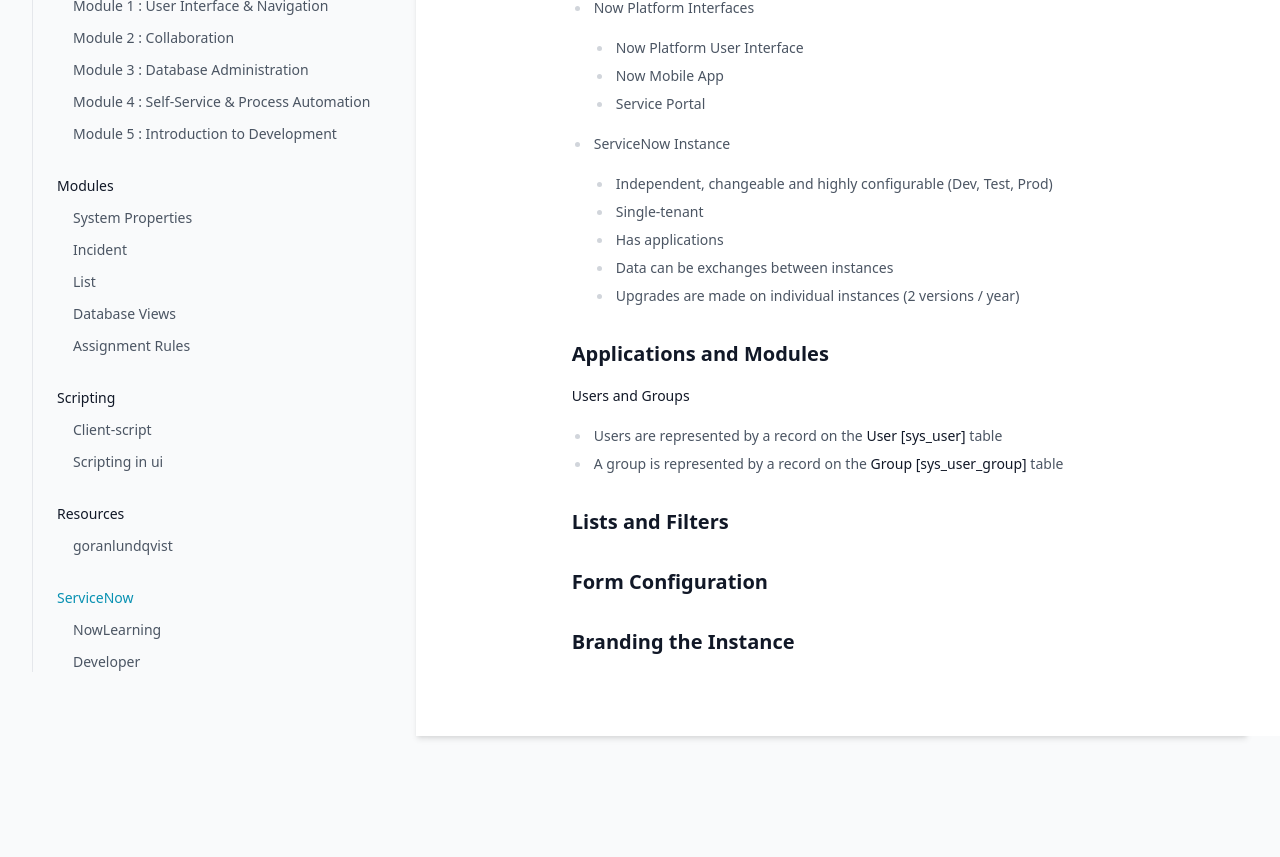
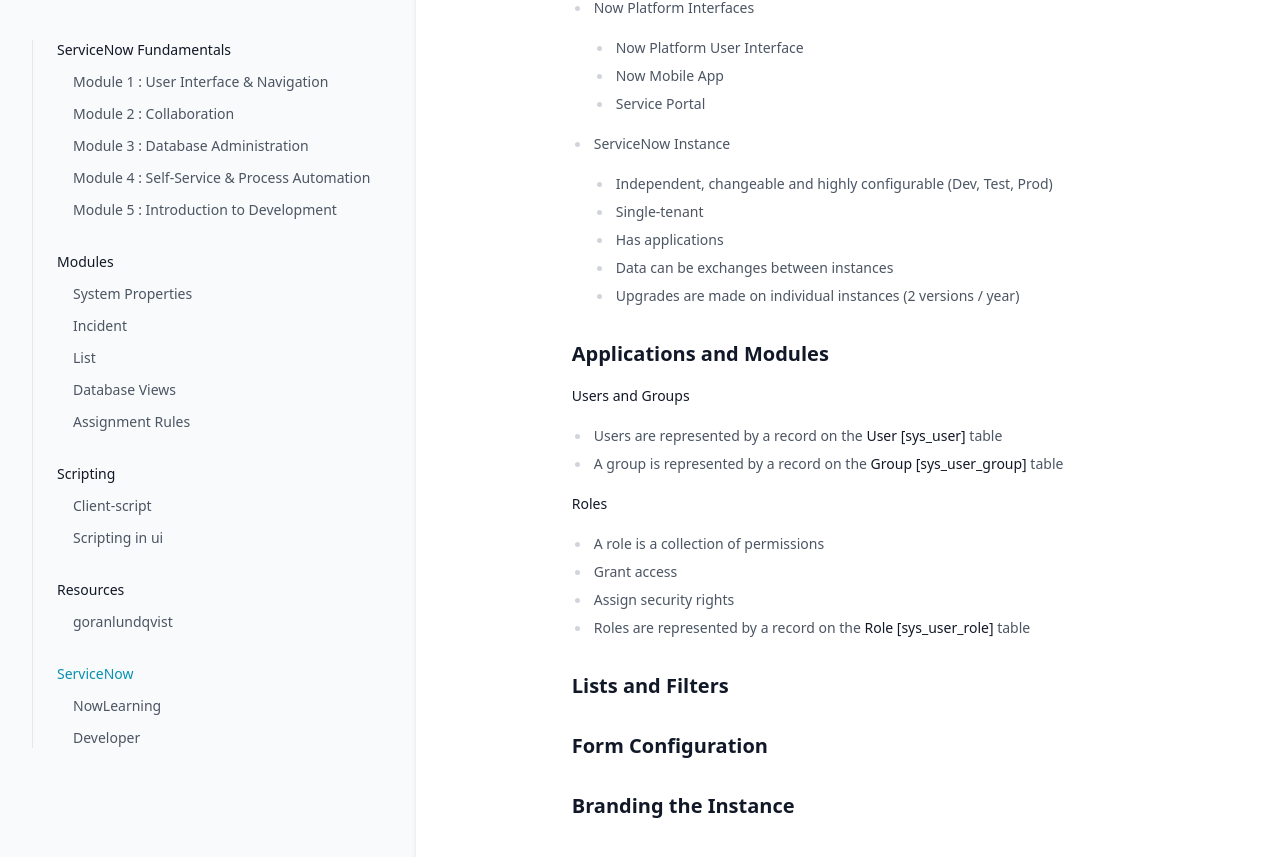
Before and after one commit to greglejeune/ebook, a Jekyll site: the page built from _servicenow/2021-11-01-snf-module1.md, in a window 1280 px wide and 900 px high, scrolled down 579 px. Shown: the top 857 px of the window. Built offline with Jekyll 4.4.1, drawn with Linux system fonts in a browser that asks for light colours.

Commit message:
Update 2021-11-01-snf-module1.md

```diff
--- a/_servicenow/2021-11-01-snf-module1.md
+++ b/_servicenow/2021-11-01-snf-module1.md
@@ -51,6 +51,15 @@ category: snf
   <li>A group is represented by a record on the <strong>Group [sys_user_group]</strong> table</li>
 </ul>
 
+<p style="text-align: justify;"><strong>Roles</strong></p>
+
+<ul>
+  <li>A role is a collection of permissions</li>
+  <li>Grant access</li>
+  <li>Assign security rights</li>
+  <li>Roles are represented by a record on the <strong>Role [sys_user_role]</strong> table</li>
+</ul>
+
 <p style="text-align: justify;">
 
 </p>
```
